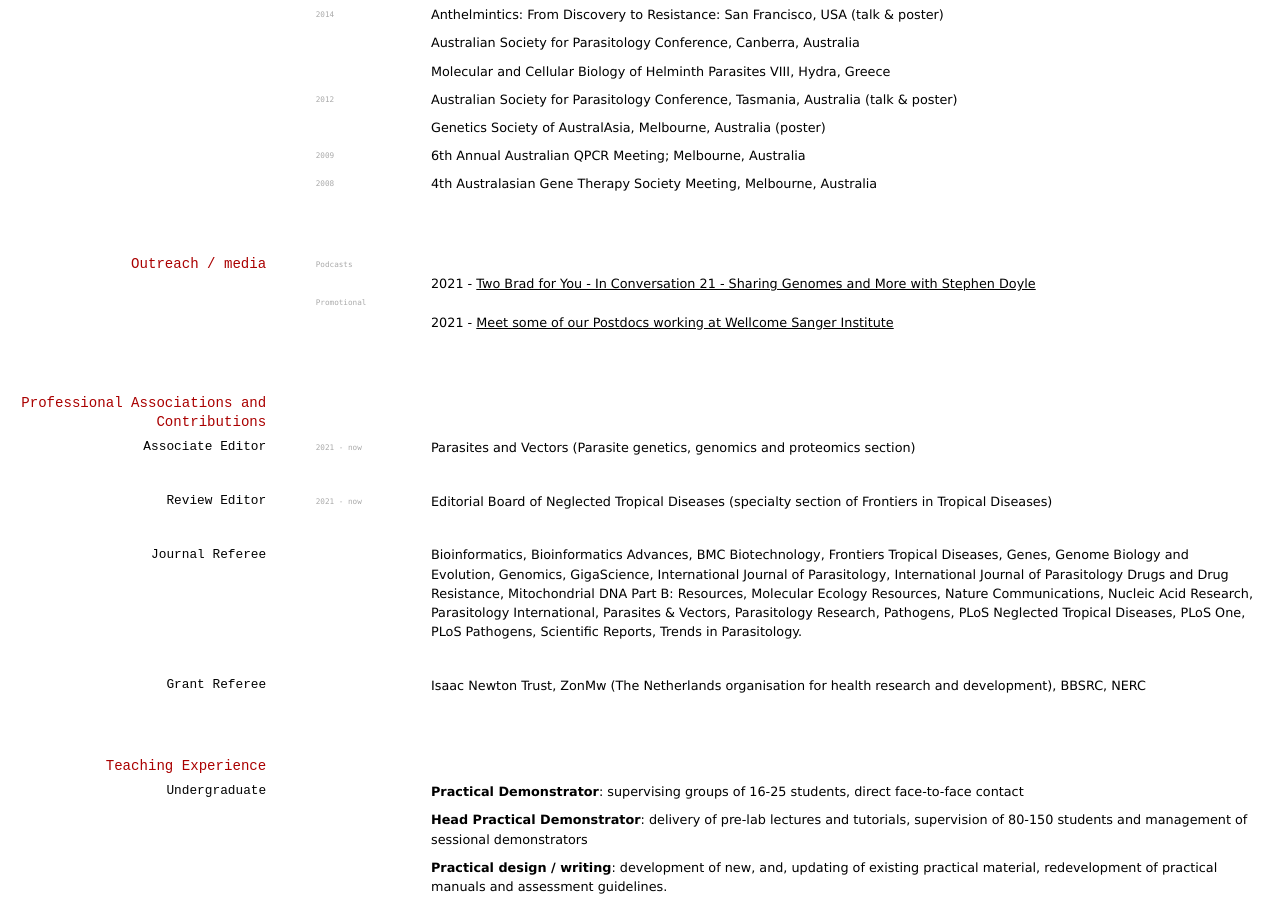
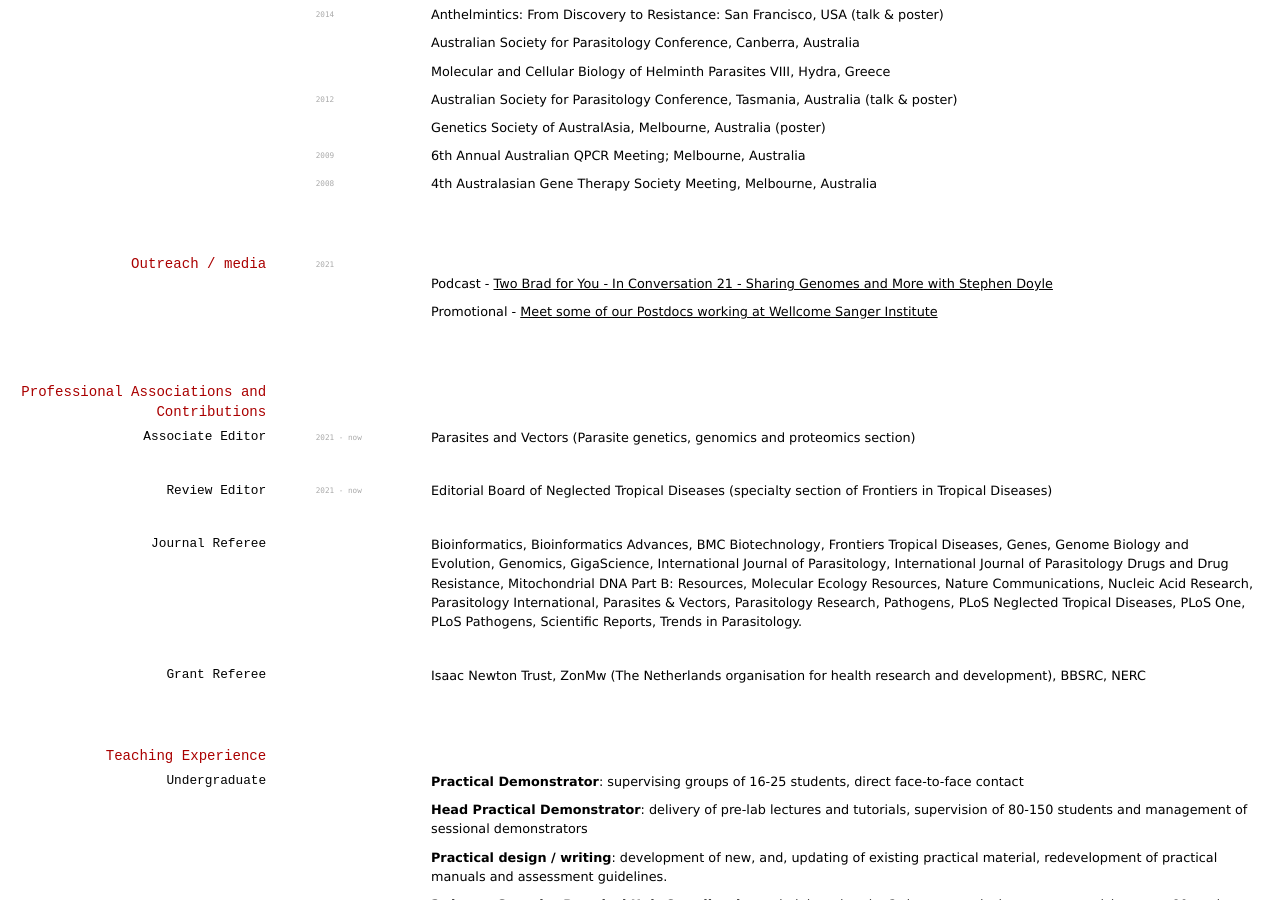
Before and after one commit to elipapa/markdown-cv, a Jekyll site: the page built from index.md, in a window 1280 px wide and 900 px high, scrolled down 5116 px. Built offline with Jekyll 4.4.1, drawn with Linux system fonts in a browser that asks for light colours.

Commit message:
Update index.md

```diff
--- a/index.md
+++ b/index.md
@@ -289,10 +289,10 @@
 4th Australasian Gene Therapy Society Meeting, Melbourne, Australia
 
 ## Outreach / media
-`Podcasts`
-2021 - [Two Brad for You - In Conversation 21 - Sharing Genomes and More with Stephen Doyle](https://podcasts.apple.com/gb/podcast/tbfy-in-conversation-21-sharing-genomes-and-more/id1268436621?i=1000517725731)
-`Promotional`
-2021 - [Meet some of our Postdocs working at Wellcome Sanger Institute](https://www.youtube.com/watch?v=1-vxm2nBmFA)
+`2021`
+Podcast - [Two Brad for You - In Conversation 21 - Sharing Genomes and More with Stephen Doyle](https://podcasts.apple.com/gb/podcast/tbfy-in-conversation-21-sharing-genomes-and-more/id1268436621?i=1000517725731)
+
+Promotional - [Meet some of our Postdocs working at Wellcome Sanger Institute](https://www.youtube.com/watch?v=1-vxm2nBmFA)
 
 
 ## Professional Associations and Contributions
```
